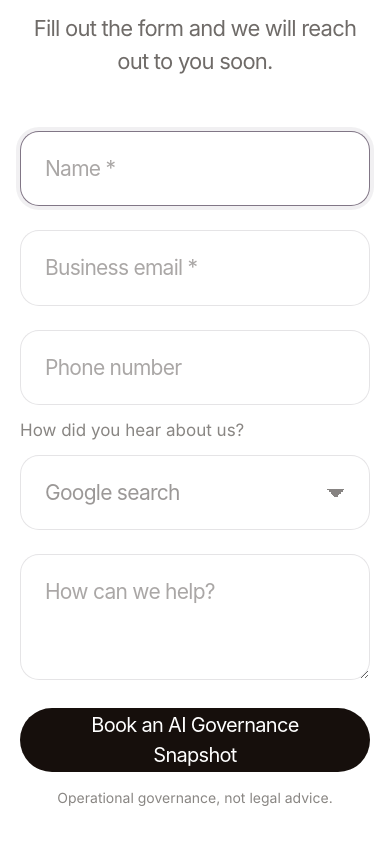
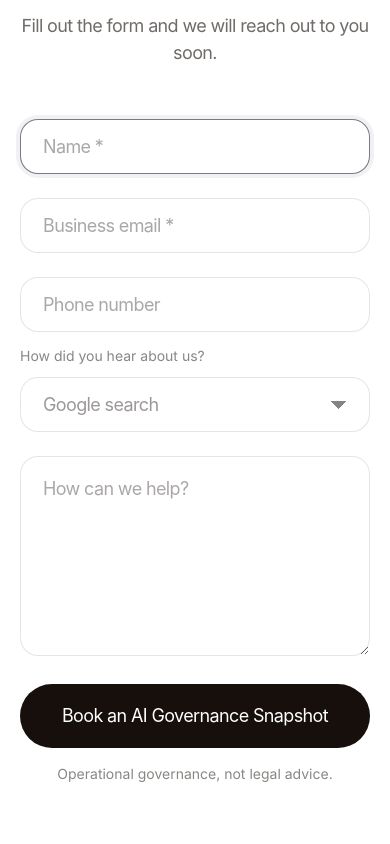
Before and after one commit to Neighbor131/ai-governance, a plain HTML site: page contact.html in a window 390 px wide. Shown: the part 250-1094 px from the top of the page. Drawn offline with Linux system fonts and the light colour scheme.

Commit message:
Refine contact form sizing

```diff
--- a/styles.css
+++ b/styles.css
@@ -999,7 +999,7 @@ details p {
 
 .contact-subtitle {
   color: #6f6b68;
-  font-size: clamp(22px, 2vw, 30px);
+  font-size: 18px;
   letter-spacing: -0.035em;
   margin: 22px 0 46px;
 }
@@ -1019,7 +1019,7 @@ details p {
 
 .contact-form label > span {
   color: var(--muted);
-  font-size: 17px;
+  font-size: 14px;
 }
 
 .contact-form label:not(.select-label) > span {
@@ -1034,15 +1034,20 @@ details p {
   appearance: none;
   background: rgba(255, 255, 255, 0.86);
   border: 1px solid rgba(45, 32, 50, 0.12);
-  border-radius: 22px;
+  border-radius: 18px;
   color: var(--ink);
   font: inherit;
-  font-size: 25px;
+  font-size: 18px;
   letter-spacing: -0.035em;
   outline: none;
-  padding: 22px 30px;
   transition: border-color 180ms ease, box-shadow 180ms ease, background 180ms ease;
   width: 100%;
+}
+
+.contact-form input,
+.contact-form select {
+  min-height: 55px;
+  padding: 0 24px;
 }
 
 .contact-form input::placeholder,
@@ -1063,15 +1068,16 @@ details p {
     linear-gradient(45deg, transparent 50%, rgba(77, 72, 70, 0.68) 50%),
     linear-gradient(135deg, rgba(77, 72, 70, 0.68) 50%, transparent 50%);
   background-position:
-    calc(100% - 33px) 52%,
-    calc(100% - 24px) 52%;
+    calc(100% - 30px) 52%,
+    calc(100% - 22px) 52%;
   background-repeat: no-repeat;
-  background-size: 9px 9px, 9px 9px;
+  background-size: 8px 8px, 8px 8px;
   color: rgba(77, 72, 70, 0.56);
 }
 
 .contact-form textarea {
-  min-height: 126px;
+  min-height: 200px;
+  padding: 18px 24px;
   resize: vertical;
 }
 
@@ -1083,7 +1089,7 @@ details p {
   color: #fff;
   cursor: pointer;
   font: inherit;
-  font-size: 24px;
+  font-size: 18px;
   letter-spacing: -0.035em;
   margin-top: 14px;
   min-height: 68px;
@@ -1363,20 +1369,25 @@ details p {
   }
 
   .contact-subtitle {
-    font-size: 22px;
+    font-size: 18px;
     margin-bottom: 42px;
   }
 
   .contact-form input,
-  .contact-form select,
+  .contact-form select {
+    font-size: 18px;
+    min-height: 55px;
+    padding: 0 22px;
+  }
+
   .contact-form textarea {
-    border-radius: 19px;
-    font-size: 21px;
-    padding: 21px 24px;
+    font-size: 18px;
+    min-height: 200px;
+    padding: 18px 22px;
   }
 
   .form-submit {
-    font-size: 20px;
+    font-size: 18px;
     min-height: 64px;
     width: 100%;
   }
```
